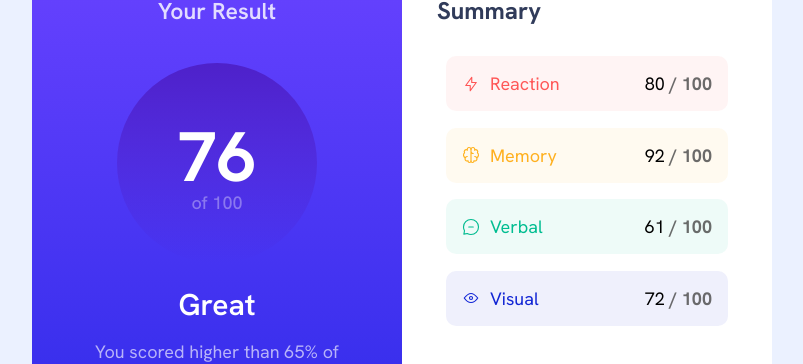
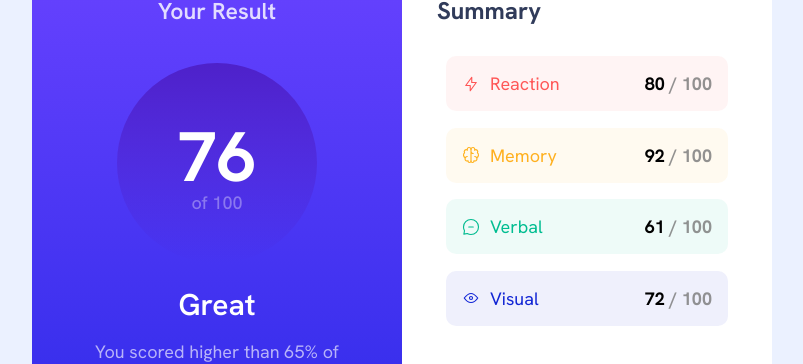
Before and after one commit to Viny7Lv/results-summary-component, a plain HTML site: page index.html in a window 1280 px wide. Shown: the part 187-551 px from the top of the page, without its empty margins (238-1041 px from the left). Drawn offline with Linux system fonts and the light colour scheme.

Commit message:
fixed bugs

```diff
--- a/index.html
+++ b/index.html
@@ -33,19 +33,19 @@
             <ul class="stats-of-tests">
                 <li class="Reaction stats">
                     <span class="reaction-list"><img src="assets/images/icon-reaction.svg" alt="">Reaction</span>
-                    <span>80 <span class="span">/ 100</span></span>
+                    <span class="bold">80 <span class="span">/ 100</span></span>
                 </li>
                 <li class="Memory stats">
                     <span class="memory-list"><img src="assets/images/icon-memory.svg" alt="">Memory</span>
-                    <span>92 <span class="span">/ 100</span></sapn>
+                    <span class="bold">92 <span class="span">/ 100</span></sapn>
                 </li>
                 <li class="Verbal stats">
                     <span class="verbal-list"><img src="assets/images/icon-verbal.svg" alt="">Verbal</span>
-                    <span>61 <span class="span">/ 100</span></span>
+                    <span class="bold">61 <span class="span">/ 100</span></span>
                 </li>
                 <li class="Visual stats">
                     <span class="visual-list"><img src="assets/images/icon-visual.svg" alt="">Visual</span>
-                    <span>72 <span class="span">/ 100</span></span>
+                    <span class="bold">72 <span class="span">/ 100</span></span>
                 </li>
             </ul>
             <a href="#" class="button">Continue</a>
--- a/style/style.css
+++ b/style/style.css
@@ -217,7 +217,11 @@ img {
 }
 
 .span {
-    color: rgba(77, 77, 77, 0.833);
+    color: rgba(124, 124, 124, 0.833);
+    font-weight: bold;
+}
+
+.bold {
     font-weight: bold;
 }
 
```
